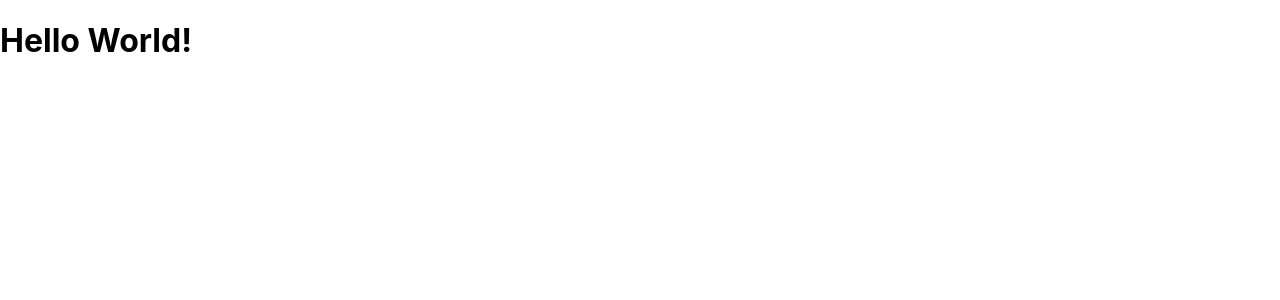
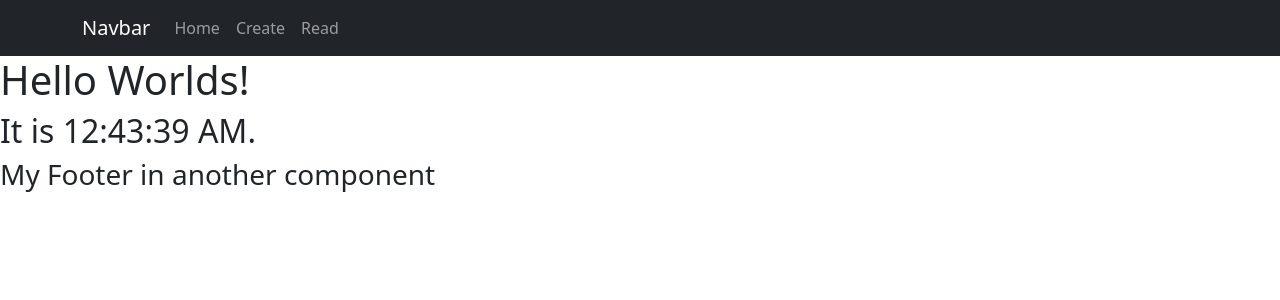
Before and after one commit to g00408684atu/workouttracker, a React (Create React App) app in the folder gym-workout-tracker/: page / in a window 1280 px wide. Shown: the top 300 px of the page. Built offline with nearby package versions, Linux system fonts and the light colour scheme.

Commit message:
commit 3

```diff
--- a/gym-workout-tracker/package.json
+++ b/gym-workout-tracker/package.json
@@ -3,9 +3,12 @@
   "version": "0.1.0",
   "private": true,
   "dependencies": {
+    "bootstrap": "^5.3.3",
     "cra-template": "1.2.0",
     "react": "^19.0.0",
+    "react-bootstrap": "^2.10.6",
     "react-dom": "^19.0.0",
+    "react-router-dom": "^7.0.2",
     "react-scripts": "5.0.1",
     "web-vitals": "^4.2.4"
   },
--- a/gym-workout-tracker/src/App.js
+++ b/gym-workout-tracker/src/App.js
@@ -1,11 +1,25 @@
+// Import React Router components for managing routes and navigation
+import { BrowserRouter as Router, Route, Routes } from 'react-router-dom';
+
+// Import custom components that will be used in the app
+import NavBar from './components/NaviBar';  // The navigation bar component
+import Heading from './components/Heading';                // The header component (not used in this file but likely for other purposes)
+import Footer from './components/Footer';                // The footer component
+import FirstPage from './components/FirstPage';              // The main content component (likely to show the landing page)
 
 import './App.css';
 
 function App() {
   return (
-    <div>
-      <h1>Hello World!</h1>
-    </div>
+    <Router>
+      <NavBar />
+      <Routes>
+        <Route path="/" element={<FirstPage />} />
+      </Routes>
+
+      <Footer />
+    </Router>
   );
 }
+
 export default App;
--- /dev/null
+++ b/gym-workout-tracker/src/components/FirstPage.js
@@ -0,0 +1,12 @@
+import React from 'react';
+
+const FirstPage = () => {
+  return (
+    <div>
+      <h1>Hello Worlds!</h1>
+      <h2>It is {new Date().toLocaleTimeString()}.</h2>
+    </div>
+  );
+}
+
+export default FirstPage;
--- /dev/null
+++ b/gym-workout-tracker/src/components/Footer.js
@@ -0,0 +1,5 @@
+const Footer = () => {
+    return <h3>My Footer in another component</h3>;
+  };
+
+  export default Footer;
--- /dev/null
+++ b/gym-workout-tracker/src/components/Heading.js
@@ -0,0 +1,5 @@
+const Heading = () => {
+    return <h1>My Header in another component</h1>;
+  };
+
+  export default Heading;
--- /dev/null
+++ b/gym-workout-tracker/src/components/NaviBar.js
@@ -0,0 +1,21 @@
+import Container from 'react-bootstrap/Container';
+import Nav from 'react-bootstrap/Nav';
+import Navbar from 'react-bootstrap/Navbar';
+
+
+const Navibar = () => {
+  return (
+        <Navbar bg="dark" data-bs-theme="dark">
+          <Container>
+            <Navbar.Brand href="/">Navbar</Navbar.Brand>
+            <Nav className="me-auto">
+              <Nav.Link href="/">Home</Nav.Link>
+              <Nav.Link href="/create">Create</Nav.Link>
+              <Nav.Link href="/read">Read</Nav.Link>
+            </Nav>
+          </Container>
+      </Navbar>
+  );
+};
+
+export default Navibar;
--- a/gym-workout-tracker/src/index.js
+++ b/gym-workout-tracker/src/index.js
@@ -3,6 +3,7 @@ import ReactDOM from 'react-dom/client';
 import './index.css';
 import App from './App';
 import reportWebVitals from './reportWebVitals';
+import 'bootstrap/dist/css/bootstrap.min.css';
 
 const root = ReactDOM.createRoot(document.getElementById('root'));
 root.render(
```
Also changed, not shown: 1 other file (tests, documents, lock files or other folders).
